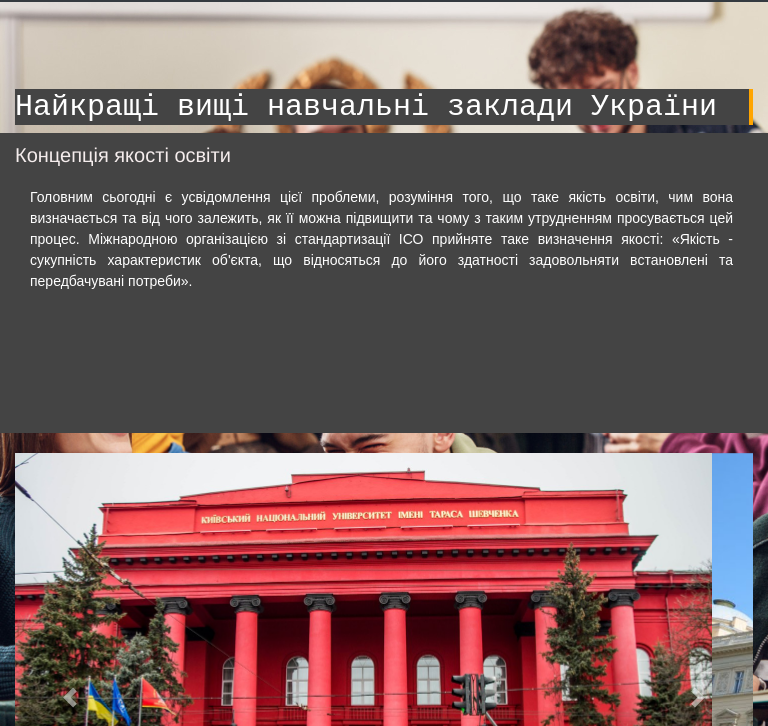
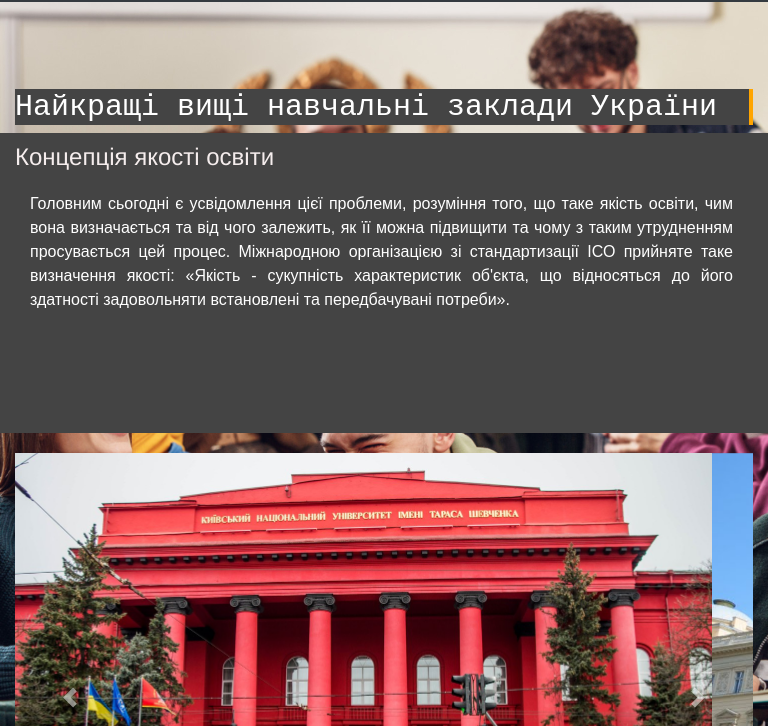
Before and after one commit to Soldat19/Kursova, a plain HTML site: page index.html in a window 768 px wide. Shown: the part 74-800 px from the top of the page. Drawn offline with nearby package versions, Linux system fonts and the light colour scheme; grey boxes are pictures that could not be loaded.

Commit message:
kursova_rev5

```diff
--- a/main.css
+++ b/main.css
@@ -553,12 +553,12 @@ html {
   }
 
   .col-lg-2 h2 {
-    font-size: 20px;
+    font-size: 24px;
     margin-bottom: 10px;
   }
 
   .block-text p {
-    font-size: 14px;
+    font-size: 16px;
     text-align: justify;
   }
   #unique-iframe{
```
